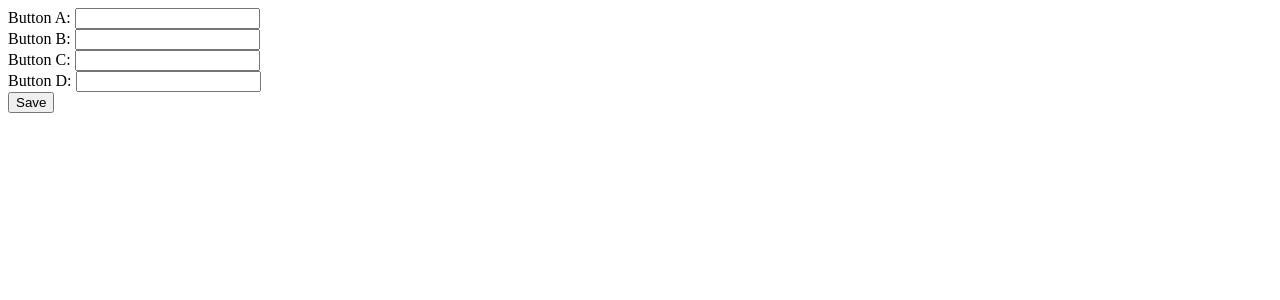
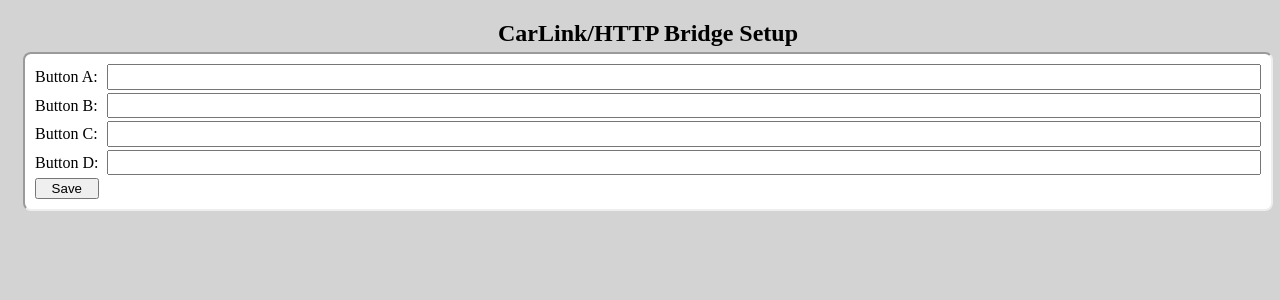
Before and after one commit to ibrewster/piremote, a Flask app: page / in a window 1280 px wide. Shown: the top 300 px of the page. Run offline with Flask 2, Linux system fonts and the light colour scheme.

Commit message:
Add polish and fix some small bugs

```diff
--- a/CarBridge/__init__.py
+++ b/CarBridge/__init__.py
@@ -1,7 +1,7 @@
 """Initalize the application. We do some weird things with import order here to
 allow us to better show progress as we load."""
 import os
-SETTINGS_FILE = 'known_remotes'
+SETTINGS_FILE = os.path.join(os.path.dirname(__file__), 'settings')
 print("Importing GPIOZero")
 from gpiozero import LED,Button
 
--- a/CarBridge/templates/targets.html
+++ b/CarBridge/templates/targets.html
@@ -1,14 +1,53 @@
 <!DOCTYPE HTML>
 <html>
 <head>
+    <style>
+        body{
+            background-color:lightgrey;
+            width:100vw;
+            padding-left:15px;
+            padding-right:15px;
+            box-sizing:border-box;
+        }
+
+        .main{
+            background-color:white;
+            box-sizing:border-box;
+            padding:10px;
+            border: 2px inset;
+            border-radius:8px;
+        }
+
+        .main input{
+            width:100%;
+            box-sizing:border-box;
+        }
+
+        .main form{
+            display:grid;
+            grid-template-columns: auto 1fr;
+            grid-column-gap:8px;
+            grid-row-gap:3px;
+            line-height:1.6em;
+        }
+
+        h2{
+            text-align:center;
+            margin-bottom:5px;
+        }
+
+    </style>
 </head>
 <body>
-    <form method="POST" action="setTargets">
-        <label for="buttona">Button A: </label><input name="button_1" id="1" value="{{button_1}}"><br>
-        <label for="buttonb">Button B: </label><input name="button_2" id="2" value="{{button_2}}"><br>
-        <label for="buttonc">Button C: </label><input name="button_3" id="3" value="{{button_3}}"><br>
-        <label for="buttond">Button D: </label><input name="button_4" id="4" value="{{button_4}}"><br>
-        <input type="submit" value="Save">
-    </form>
+    <h2>CarLink/HTTP Bridge Setup</h2>
+    <div class="main">
+        <form method="POST" action="setTargets">
+            <label for="buttona">Button A: </label><input name="button_1" id="1" value="{{button_1}}">
+            <label for="buttonb">Button B: </label><input name="button_2" id="2" value="{{button_2}}">
+            <label for="buttonc">Button C: </label><input name="button_3" id="3" value="{{button_3}}">
+            <label for="buttond">Button D: </label><input name="button_4" id="4" value="{{button_4}}">
+            <input type="submit" value="Save">
+        </form>
+    </div>
 </body>
 </html>
--- a/CarBridge/utils.py
+++ b/CarBridge/utils.py
@@ -32,7 +32,7 @@ def run_url(button):
             print(f'Error calling url {url}')
             status_red.blink(on_time=1/7, off_time=1/7, n=4)
 
-    print("This is the action for button 1")
+    print(f"Completed url call for button {button}")
 
 def startup_complete():
     status_green.blink(on_time=.3,off_time=.3,n=3, background = False)
--- a/CarBridge/watcher.py
+++ b/CarBridge/watcher.py
@@ -37,7 +37,7 @@ class Listener:
 
         print(f"Remote ID: {remote_id} Button: {button_num} Bits: {bits} gap: {gap} t0:{t0} t1:{t1}")
 
-        self.LEDs[button_num].blink(on_time = .5, off_time = 0, n = 1)
+        self.LEDs[button_num-1].blink(on_time = .5, off_time = 0, n = 1)
 
         if button_num in self._associations:
             self._associations[button_num](button_num)
```
Also changed, not shown: RunBjoern.py (added, +9 -0 lines).
